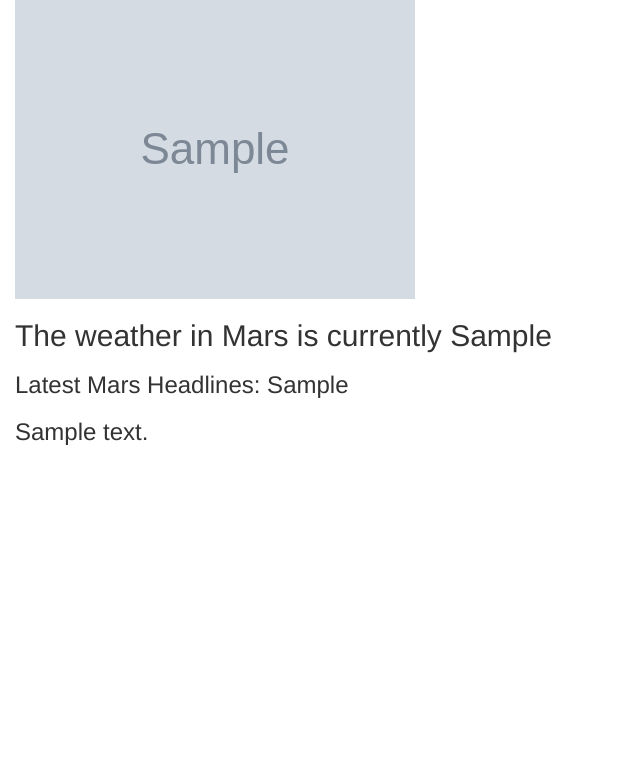
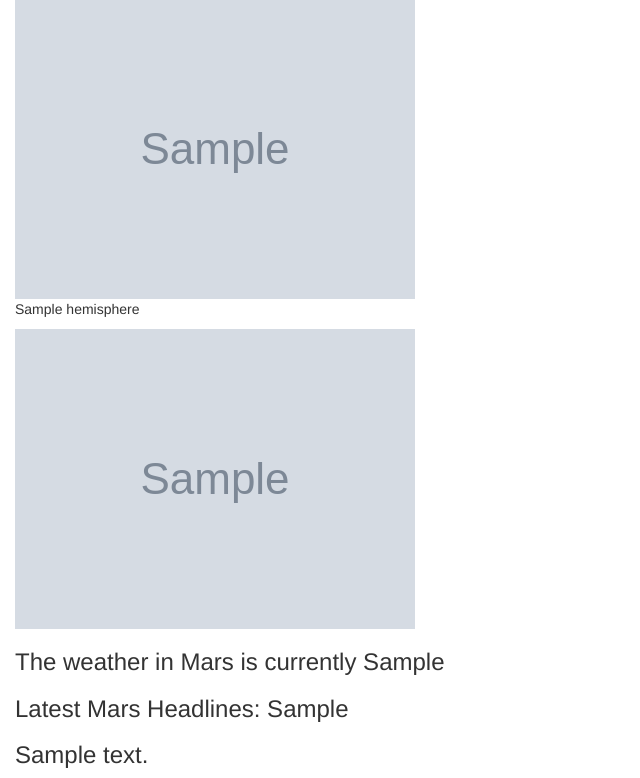
Before and after one commit to Mariaw55/Homework, a Flask app: template 12 - Web Scraping Challenge/templates/index.html in a window 1280 px wide. Shown: the part 332-1110 px from the top of the page, without its empty margins (0-640 px from the left). Before the commit the page ends 777 px from the top, so only its background shows below. Run offline with Flask 2, Linux system fonts and the light colour scheme; the template is opened without the code that fills it: most values are stand-ins (such as "Sample title", 1, 10 or a date in 2020); grey boxes marked "Sample" are stand-in pictures; some libraries are stand-ins or nearby versions.

Commit message:
update to html

```diff
--- a/12 - Web Scraping Challenge/templates/index.html
+++ b/12 - Web Scraping Challenge/templates/index.html
@@ -16,8 +16,21 @@
       <p>Information on the Red Planet you didn't know you cared about!</p>
       <p><a class="btn btn-primary btn-lg" href="/scrape" role="button">Get Data!</a></p>
     </div>
-    <img src="{{ mars.featured_image_url}}" alt="Sloth">
-    <h2>The weather in Mars is currently {{mars.mars_weather}}</h2>
+
+
+        {% for hemisphere in mars.hemispheres %}
+        <div >
+            <div class=>
+            <img src = {{hemisphere.img_url }}>
+            <div class= "card-body">
+                <p class = "card-text">{{hemisphere.title}}</p>
+            </div>
+
+        {% endfor %}
+
+    <img src="{{ mars.featured_image_url}}" alt = mars>
+
+    <h3>The weather in Mars is currently {{mars.mars_weather}}</h3>
     <h3>Latest Mars Headlines: {{ mars.latest_news }}</h3>
     <h3>{{ mars.news_summary }}</h3>
   </div>
```
